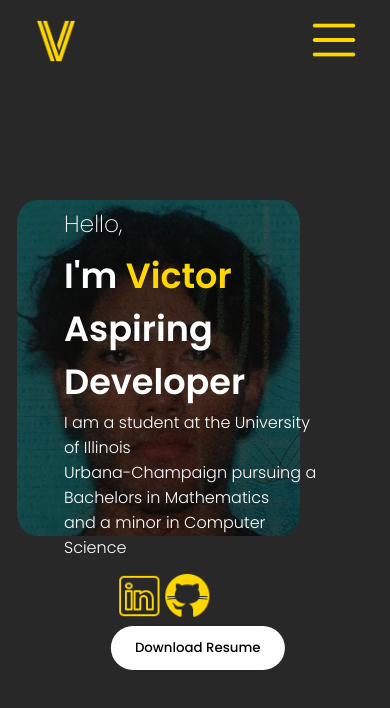
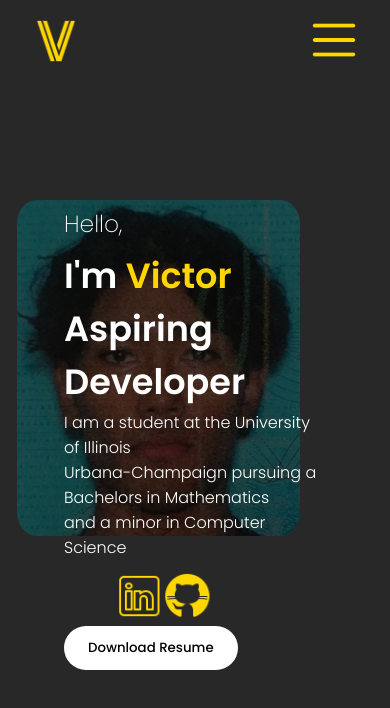
Before and after one commit to vdircio/Portfolio, a React (Create React App) app in the folder client/: page / in a window 390 px wide. Shown: the top 708 px of the page. Built offline with nearby package versions, Linux system fonts and the light colour scheme.

Commit message:
adjustments

```diff
--- a/client/src/components/Intro/intro.css
+++ b/client/src/components/Intro/intro.css
@@ -120,9 +120,7 @@ p {
     .portrait {
         height: 22rem;
     }
-    .portrait {
-        height: 23rem;
-    }
+
 }
 @media screen and (max-width: 500px) {
     .hello {
@@ -154,7 +152,7 @@ p {
     .btn {
         margin: 0 auto 5rem; /* Center horizontally, add space below */
         text-align: center;
-        transform: translateX(27%);
+        left: 20vw;
     }
 }
 
```
